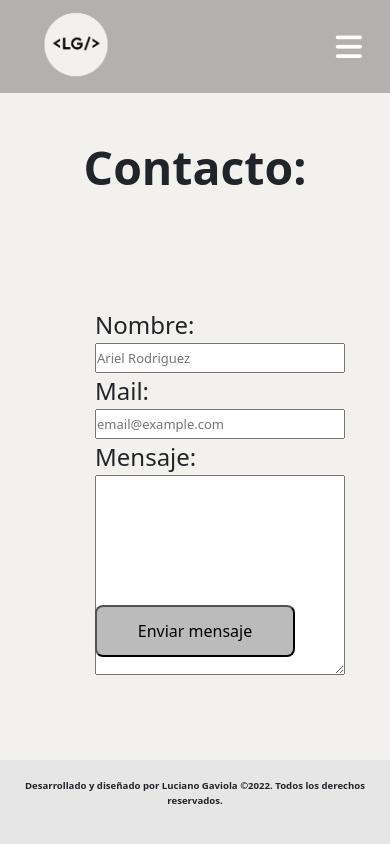
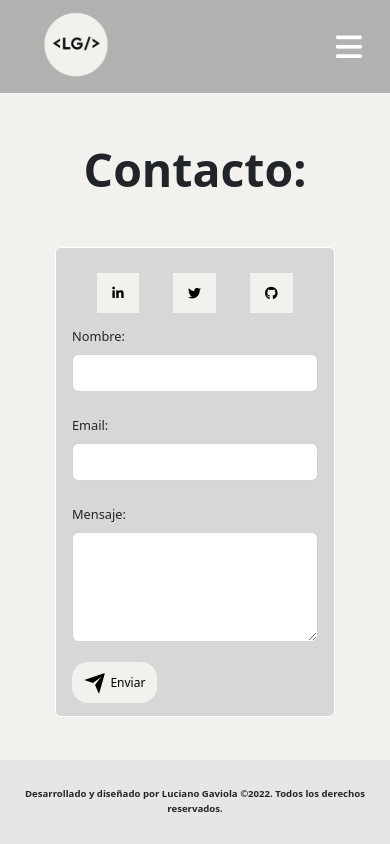
Before and after one commit to luchogaviola/portfolio, a plain HTML site: page Proyecto-coder/pages/contacto.html in a window 390 px wide. Drawn offline with nearby package versions, Linux system fonts and the light colour scheme.

Commit message:
agregando bootstrap

```diff
--- a/Proyecto-coder/css/style.css
+++ b/Proyecto-coder/css/style.css
@@ -39,6 +39,7 @@
     display: flex;
     align-items: center;
     list-style: none;
+    margin: 0;
 }
 
 .navItem {
@@ -100,7 +101,7 @@
     justify-content: center;
     align-items: center;
     text-align: center;
-    height: 61.3%;
+    height: 60.1%;
 }
 
 .perfil {
@@ -112,13 +113,12 @@
 }
 
 .titulo-principal {
-    font-family: 'Roboto', sans-serif;
-    font-size: 4.2rem;
+    font-size: 3.8rem;
     font-weight: 750;
 }
 
 .subtitulo {
-    font-size: 2.2rem;
+    font-size: 2rem;
     font-weight: 550;
 }
 
@@ -150,7 +150,7 @@
 
 .main__title {
     font-weight: bold;
-    font-size: 2.7rem;
+    font-size: 2.6rem;
     text-align: left;
     height: 65px;
     padding-left: 140px;
@@ -158,7 +158,7 @@
 
 .main__parrafo {
     font-weight: normal;
-    font-size: 1.5rem;
+    font-size: 1.4rem;
     text-align: left;
     line-height: 2;
     width: 31rem;
@@ -363,7 +363,7 @@
     flex-direction: column;
     text-align: center;
     align-items: center;
-    height: 339px;
+    height: 353px;
 }
 
 .div__img-coder {
@@ -387,7 +387,7 @@
 .main__contact {
     display: grid;
     grid-template-columns: 1fr 1fr;
-    grid-template-rows: 0.2fr 1fr;
+    grid-template-rows: 0.25fr 1fr;
     grid-template-areas:
         "contacto    contacto"
         "formulario  celu";
@@ -396,83 +396,119 @@
     justify-items: center;
 }
 
-.main__form {
-    display: grid;
-    text-align: left;
-    grid-area: formulario;
-}
-
 .title__contacto {
     font-weight: bold;
-    font-size: 3.2rem;
+    font-size: 3rem;
     align-self: center;
     grid-area: contacto;
 }
 
-.main__fieldset {
-    display: flex;
-    flex-flow: row wrap;
-    align-content: space-around;
-    align-self: center;
-    width: 300px;
-    height: 450px;
-    position: relative;
-    border: none;
+.card {
+    display: grid;
+    width: 325px;
+    height: 490px;
+    background: rgba(178, 180, 184, 0.418);
+    border: 1px solid white;
+    grid-area: formulario;
 }
 
-.fieldset__nombre {
-    align-self: flex-start;
-}
-
-.fieldset__email {
-    align-self: center;
-}
-
-.fieldset__texto {
-    align-self: flex-end;
-}
-
-.input__nombre {
-    width: 300px;
-    height: 35px;
-    font-size: 15px;
-}
-
-.input__email {
-    width: 300px;
-    height: 35px;
-    font-size: 15px;
-}
-
-.input__texto {
-    width: 300px;
-    height: 250px;
-    margin-bottom: 40px;
-    font-size: 15px;
-    min-height: 250px;
-    max-height: 250px;
-    min-width: 300px;
-    max-width: 300px;
-}
-
-.fieldset__enviar-msj {
-    align-self: flex-end;
-    position: absolute;
-    width: 100%;
-    text-align: center;
-    padding: 12px 0;
-    border-radius: 8px;
-    background-color: #bbbbbb;
-    cursor: pointer;
+.redes-container {
+    display: flex;
+    align-items: center;
+    justify-content: center;
+    height: 9vh;
 
 }
 
-.label__contenido {
-    font-size: 1.5rem;
+.redes-container ul li {
+    display: inline-block;
+    padding: 15px;
+}
+
+.redes-container ul li a{
+    display: block;
+    color: black;
+    background: #f3f1ed;
+    padding: 0 15px;
+    line-height: 50px;
+    font-size: 18px;
+}
+
+.linkedin:hover {
+    font-size: 28px;
+    color: #0077B5;
+    transition: all 0.3s ease-in;
+}
+
+.twitter:hover {
+    font-size: 28px;
+    color: #55acee;
+    transition: all 0.3s;
+}
+
+.github:hover {
+    font-size: 28px;
+    color: #690092;
+    transition: all 0.3s;
+}
+
+.form-outline {
+    padding-bottom: 20px;
+}
+
+button {
+    font-family: inherit;
+    font-size: 14px;
+    background: #f3f1ed;
+    color: rgb(0, 0, 0);
+    padding: 0.7em 1em;
+    padding-left: 0.9em;
     display: flex;
-    flex-flow: column;
-    align-items: left;
-}
+    align-items: center;
+    border: none;
+    border-radius: 16px;
+    overflow: hidden;
+    transition: all 0.2s;
+   }
+
+   button span {
+    display: block;
+    margin-left: 0.3em;
+    transition: all 0.3s ease-in-out;
+   }
+
+   button svg {
+    display: block;
+    transform-origin: center center;
+    transition: transform 0.3s ease-in-out;
+   }
+
+   button:hover .svg-wrapper {
+    animation: fly-1 0.6s ease-in-out infinite alternate;
+   }
+
+   button:hover svg {
+    transform: translateX(1.2em) rotate(45deg) scale(1.1);
+   }
+
+   button:hover span {
+    transform: translateX(5em);
+   }
+
+   button:active {
+    transform: scale(0.95);
+   }
+
+   @keyframes fly-1 {
+    from {
+     transform: translateY(0.1em);
+    }
+
+    to {
+     transform: translateY(-0.1em);
+    }
+   }
+
 
 .main__celu {
     align-self: center;
@@ -502,6 +538,7 @@
     font-size: 1rem;
     font-weight: bold;
     text-align: center;
+    margin: 0;
 }
 
 
@@ -702,59 +739,51 @@
 -------1024px--------
 */
 
+.main__contact {
+    grid-template-rows: 0.3fr 1fr;
+}
 
     .title__contacto {
-        font-size: 2.9rem;
+        font-size: 2.8rem;
         align-self: center;
     }
 
-    .main__form {
-        padding-left: 19px;
+    .card {
+        width: 280px;
+        height: 470px;
     }
 
-    .main__fieldset {
-        width: 200px;
-        height: 350px;
+    .redes-container {
+        height: 7vh;
     }
 
-    .input__nombre {
-        width: 250px;
-        height: 30px;
+    .redes-container ul li a{
+        line-height: 40px;
         font-size: 13px;
     }
 
-    .input__email {
-        width: 250px;
-        height: 30px;
-        font-size: 13px;
+    button {
+        font-size: 12px;
+       }
+
+    .form-label {
+        font-size: 0.8rem;
     }
 
-    .input__texto {
-        width: 250px;
-        height: 30px;
-        font-size: 13px;
-        min-height: 200px;
-        max-height: 200px;
-        min-width: 250px;
-        max-width: 250px;
-    }
-
-
-    .label__contenido {
-        font-size: 1.5rem;
-        display: flex;
-        flex-flow: column;
-        align-items: left;
+    .form-outline {
+        padding-bottom: 20px;
     }
 
     .main__celu {
         align-self: center;
-        width: 500px;
+        width: 485px;
+        height: 420px;
         grid-area: celu;
     }
 
     .main__img {
-        width: 500px;
+        width: 485px;
+        height: 420px;
     }
 
 }
@@ -768,8 +797,8 @@
 */
 
     .navItem {
-        margin: 0.79rem;
-        font-size: 0.94rem;
+        margin: 0.76rem;
+        font-size: 0.89rem;
     }
 
     .logo-lg {
@@ -949,7 +978,7 @@
 
     .main__contact {
         grid-template-columns: 1fr 1fr;
-        grid-template-rows: 0.2fr 1fr;
+        grid-template-rows: 0.3fr 1fr;
         grid-template-areas:
             "contacto contacto"
             "formulario formulario";
@@ -957,43 +986,6 @@
 
     .title__contacto {
         font-size: 2.9rem;
-        align-self: flex-end;
-    }
-
-    .main__form {
-        padding-left: 0;
-    }
-
-    .main__fieldset {
-        width: 200px;
-        height: 350px;
-    }
-
-    .input__nombre {
-        width: 250px;
-        height: 30px;
-        font-size: 13px;
-    }
-
-    .input__email {
-        width: 250px;
-        height: 30px;
-        font-size: 13px;
-    }
-
-    .input__texto {
-        width: 250px;
-        height: 30px;
-        font-size: 13px;
-        min-height: 200px;
-        max-height: 200px;
-        min-width: 250px;
-        max-width: 250px;
-    }
-
-
-    .label__contenido {
-        font-size: 1.5rem;
     }
 
     .main__celu {
@@ -1236,14 +1228,13 @@
 */
 
     .title__contacto {
-        font-size: 2.5rem;
-        align-self: flex-end;
+        font-size: 2.6rem;
     }
 
     /*
 ---------------------
 -------Footer--------
---------600px--------
+--------320px--------
 */
 
     .mainFoot__par {
--- a/Proyecto-coder/pages/contacto.html
+++ b/Proyecto-coder/pages/contacto.html
@@ -31,24 +31,55 @@
     </header>
 
     <main class="main__contact">
-        <h1 class="title__contacto">Contacto:</h1>
-        <form class="main__form">
-            <fieldset class="main__fieldset">
-                <div class="fieldset__nombre">
-                    <label class="label__contenido" for="nombre">Nombre:</label>
-                    <input class="input__nombre" type="text" name="nombre" placeholder="Ariel Rodriguez">
+        <h1 class="title__contacto m-0">Contacto:</h1>
+
+        <div class="card">
+            <div class="card-body">
+                <div class="redes-container">
+                    <ul class="m-0 p-0">
+                        <li><a href="https://linkedin.com/in/luchogaviola" class="linkedin"> <i class="fab fa-linkedin-in"></i></a></li>
+                        <li><a href="https://twitter.com/LuchoGaviola" class="twitter"> <i class="fab fa-twitter"></i></a></li>
+                        <li><a href="https://github.com/luchogaviola/portfolio" class="github"> <i class="fab fa-github"></i></a></li>
+                    </ul>
                 </div>
-                <div class="fieldset__email">
-                    <label class="label__contenido" for="correo">Mail:</label>
-                    <input class="input__email" type="email" name="correo" placeholder="email@example.com">
-                </div>
-                <div class="fieldset__texto">
-                    <label class="label__contenido" for="mensaje">Mensaje:</label>
-                    <textarea class="input__texto" name="mensaje" cols="30" rows="10"></textarea>
-                </div>
-                <input class="fieldset__enviar-msj" type="submit" value="Enviar mensaje">
-            </fieldset>
-        </form>
+                <form>
+                    <!-- Nombre input -->
+                    <div class="form-outline">
+                      <label class="form-label" for="form4Example1">Nombre:</label>
+                      <input type="text" id="form4Example1" class="form-control" />
+                    </div>
+
+                    <!-- Email input -->
+                    <div class="form-outline">
+                      <label class="form-label" for="form4Example2">Email:</label>
+                      <input type="email" id="form4Example2" class="form-control" />
+
+                    </div>
+
+                    <!-- Mensaje input -->
+                    <div class="form-outline">
+                    <label class="form-label" for="form4Example3">Mensaje:</label>
+                      <textarea class="form-control" id="form4Example3" rows="4"></textarea>
+
+                    </div>
+
+                    <!-- Submit button -->
+                    <button>
+                        <div class="svg-wrapper-1">
+                          <div class="svg-wrapper">
+                            <svg xmlns="http://www.w3.org/2000/svg" viewBox="0 0 24 24" width="24" height="24">
+                              <path fill="none" d="M0 0h24v24H0z"></path>
+                              <path fill="currentColor" d="M1.946 9.315c-.522-.174-.527-.455.01-.634l19.087-6.362c.529-.176.832.12.684.638l-5.454 19.086c-.15.529-.455.547-.679.045L12 14l6-8-8 6-8.054-2.685z"></path>
+                            </svg>
+                          </div>
+                        </div>
+                        <span>Enviar</span>
+                      </button>
+                  </form>
+            </div>
+
+        </div>
+
         <div class="main__celu">
             <img class="main__img" src="../icons/celu.png" alt="celular">
         </div>
```
Also changed, not shown: Proyecto-coder/index.html (+3 -2 lines), Proyecto-coder/pages/acerca-de-mi.html (+4 -3 lines), Proyecto-coder/pages/experiencia.html (+2 -1 lines), Proyecto-coder/pages/proyectos.html (+2 -1 lines).
